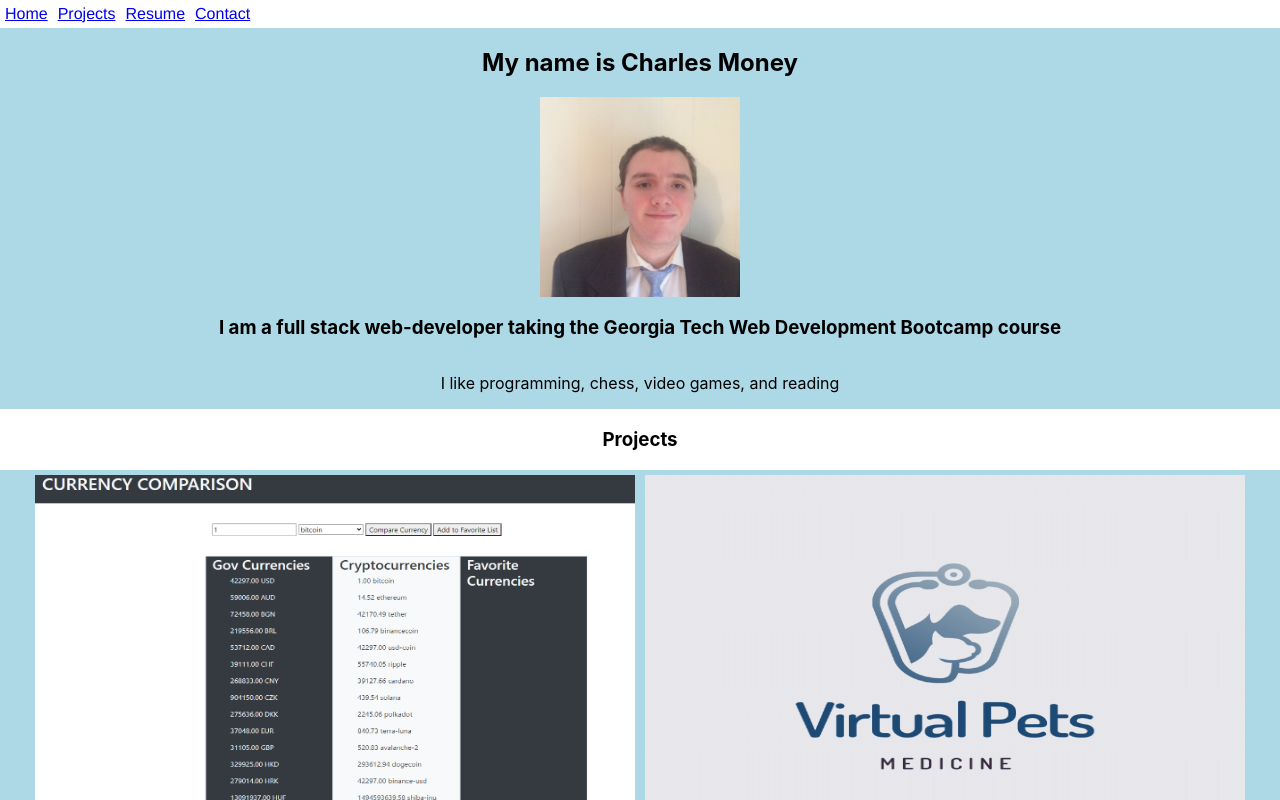
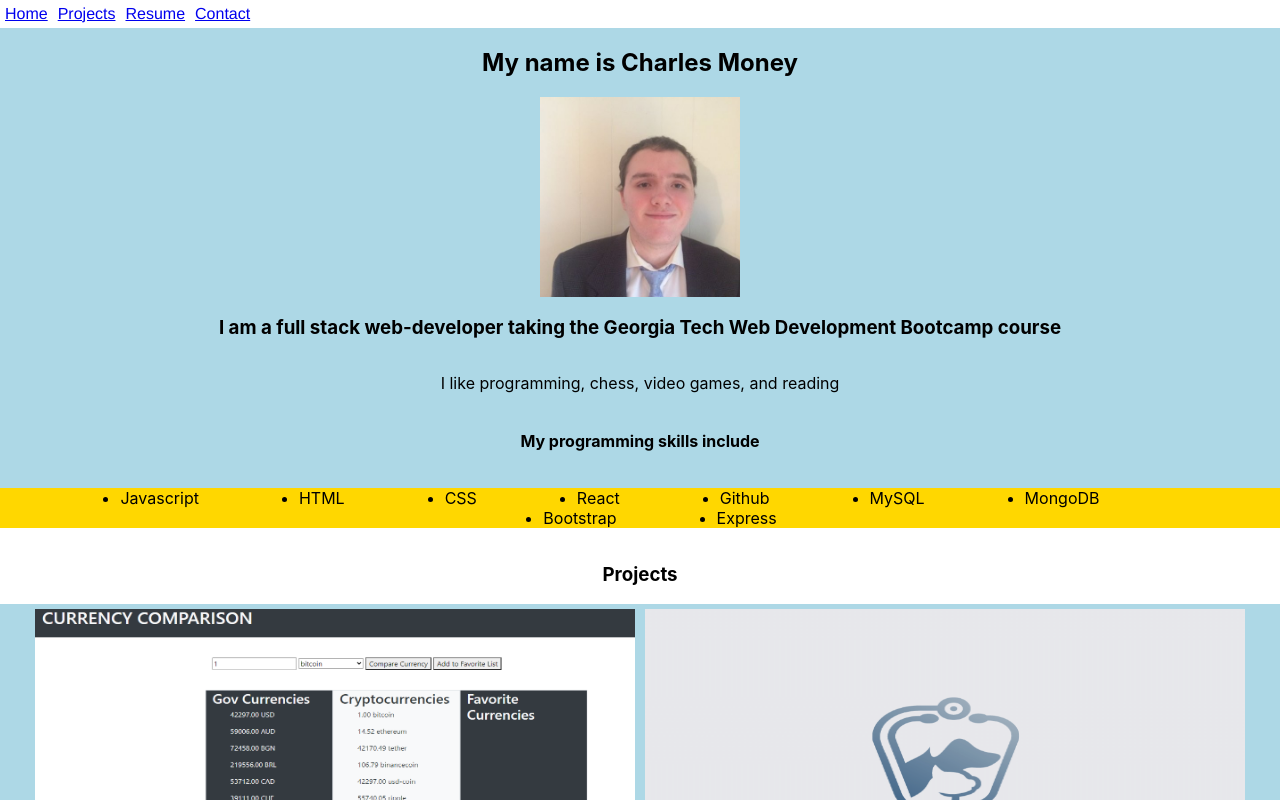
Before and after one commit to cmoney574/myportfolio, a React (Create React App) app: page / in a window 1280 px wide. Shown: the top 800 px of the page. Built offline with nearby package versions, Linux system fonts and the light colour scheme.

Commit message:
added resume and styling changes

```diff
--- a/src/components/AboutMe.js
+++ b/src/components/AboutMe.js
@@ -4,7 +4,7 @@ export default function AboutMe() {
     return (
         <section id="about">
             <div>
-                <div>
+                <div style={{backgroundColor: 'lightblue'}}>
                     <section
                         style={{
                         display: 'flex',
@@ -20,7 +20,58 @@ export default function AboutMe() {
                         <p>
                             I like programming, chess, video games, and reading
                         </p>
+                        <h4>My programming skills include</h4>
                     </section>
+                    <ul style={{
+                        display: 'flex',
+                        flexWrap: 'wrap',
+                        justifyContent: 'center',
+                        backgroundColor: 'gold'
+                    }}>
+                        <li style={{
+                        marginRight: '100px'
+                    }}>
+                            Javascript
+                        </li>
+                        <li style={{
+                        marginRight: '100px'
+                    }}>
+                            HTML
+                        </li>
+                        <li style={{
+                        marginRight: '100px'
+                    }}>
+                            CSS
+                        </li>
+                        <li style={{
+                        marginRight: '100px'
+                    }}>
+                            React
+                        </li>
+                        <li style={{
+                        marginRight: '100px'
+                    }}>
+                            Github
+                        </li>
+                        <li style={{
+                        marginRight: '100px'
+                    }}>
+                            MySQL
+                        </li>
+                        <li style={{
+                        marginRight: '100px'
+                    }}>
+                            MongoDB
+                        </li>
+                        <li style={{
+                        marginRight: '100px'
+                    }}>
+                            Bootstrap
+                        </li>
+                        <li>
+                            Express
+                        </li>
+                    </ul>
                 </div>
             </div>
         </section>
--- a/src/components/Navbar.js
+++ b/src/components/Navbar.js
@@ -21,10 +21,10 @@ export default function Nav() {
         <a href='#Project'>Projects</a>
         </div>
         <div style={linkStyle}>
-        <a href='../images/CMoneyResume.pdf'>Resume</a>
+        <a href='../images/CMoneyResume.pdf' download>Resume</a>
         </div>
         <div style={linkStyle}>
-        <a href='cmoney5748@gmail.com'>Contact</a>
+        <a href='#contact'>Contact</a>
         </div>
       </section>
     </nav>
--- a/src/components/Project.js
+++ b/src/components/Project.js
@@ -6,7 +6,7 @@ export default function Project() {
   const linkStyle = { border: '1px black', padding: '5px' };
 
   return (
-    <nav className="main-header-menu">
+    <nav id="Project" className="main-header-menu">
         <section style={{
             display: 'flex',
             flexDirection: 'column',
```
